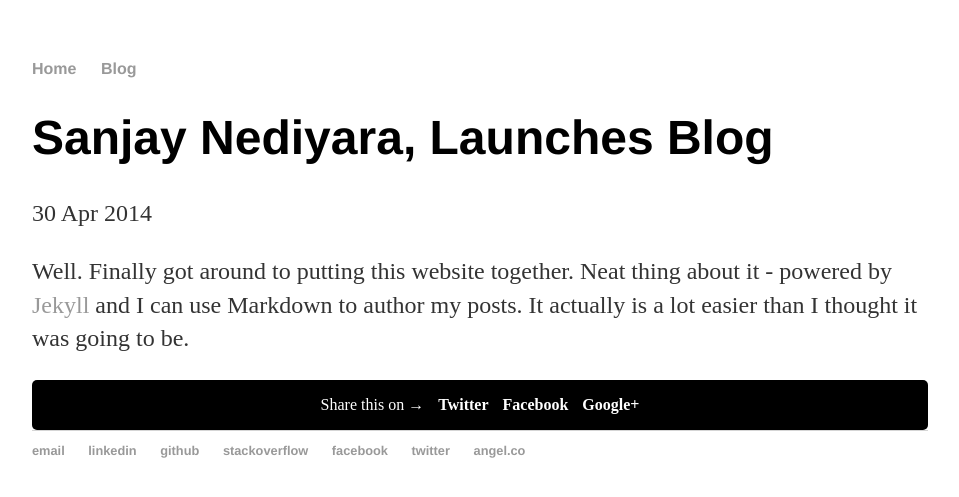
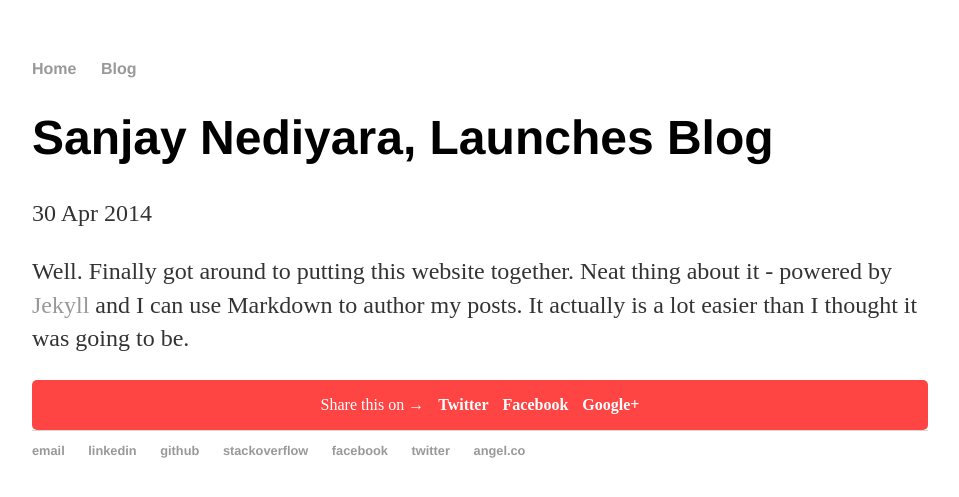
Before and after one commit to COD3BOY/cod3boy.github.io, a Jekyll site: the page built from _posts/2015-05-16-sanjay-blog-launched.md, in a window 1280 px wide. Shown: the top 497 px of the page, without its empty margins (160-1119 px from the left). Built offline with Jekyll 4.4.1, drawn with Linux system fonts in a browser that asks for light colours.

Commit message:
Update main.css

```diff
--- a/css/main.css
+++ b/css/main.css
@@ -1,6 +1,6 @@
 .share-page {
     text-align: center;
-    background: #000000;
+    background: #FF4444;
     color: #ffffff;
     padding: 8px 15px;
     border-radius: 5px;
```
